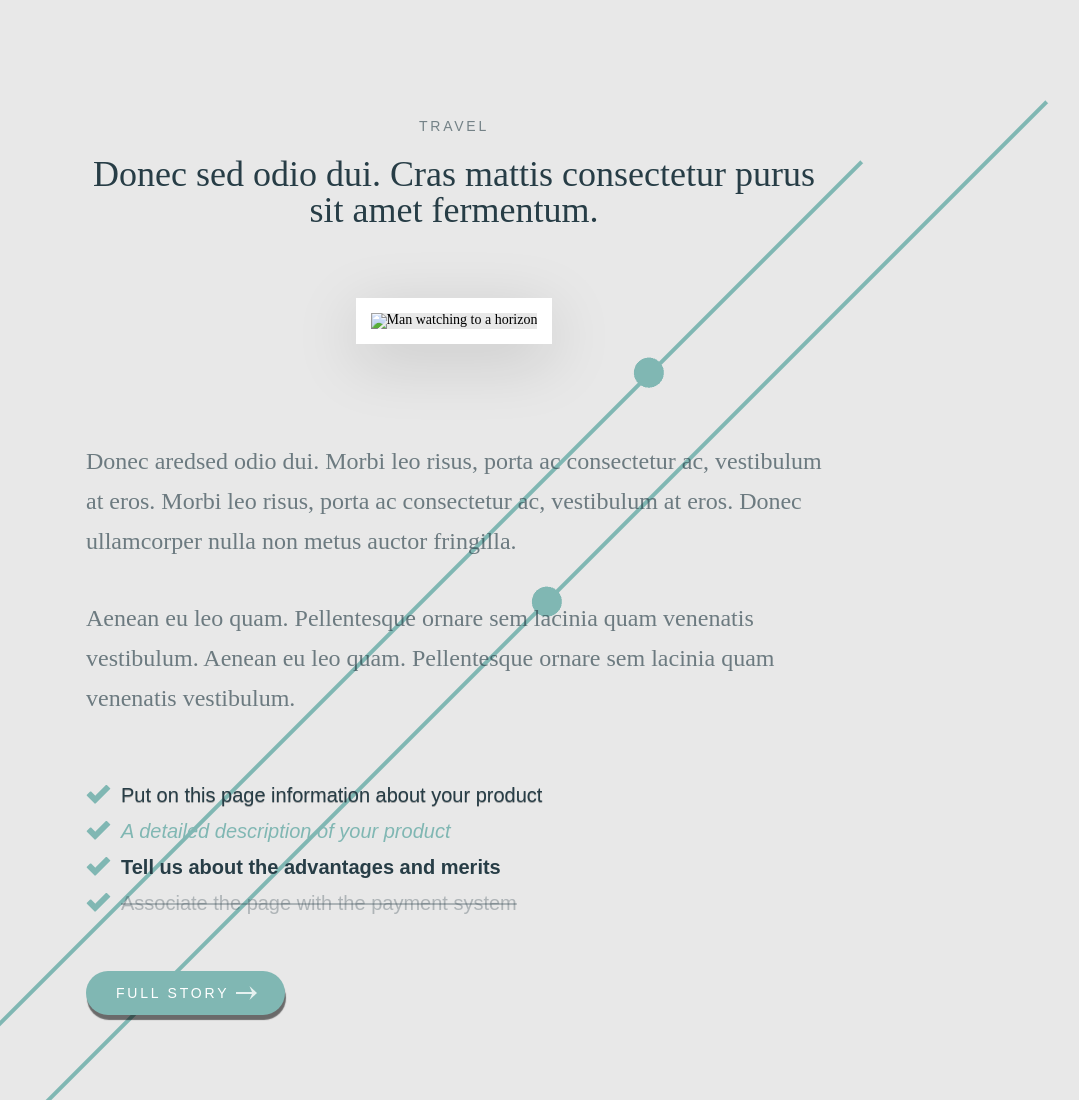
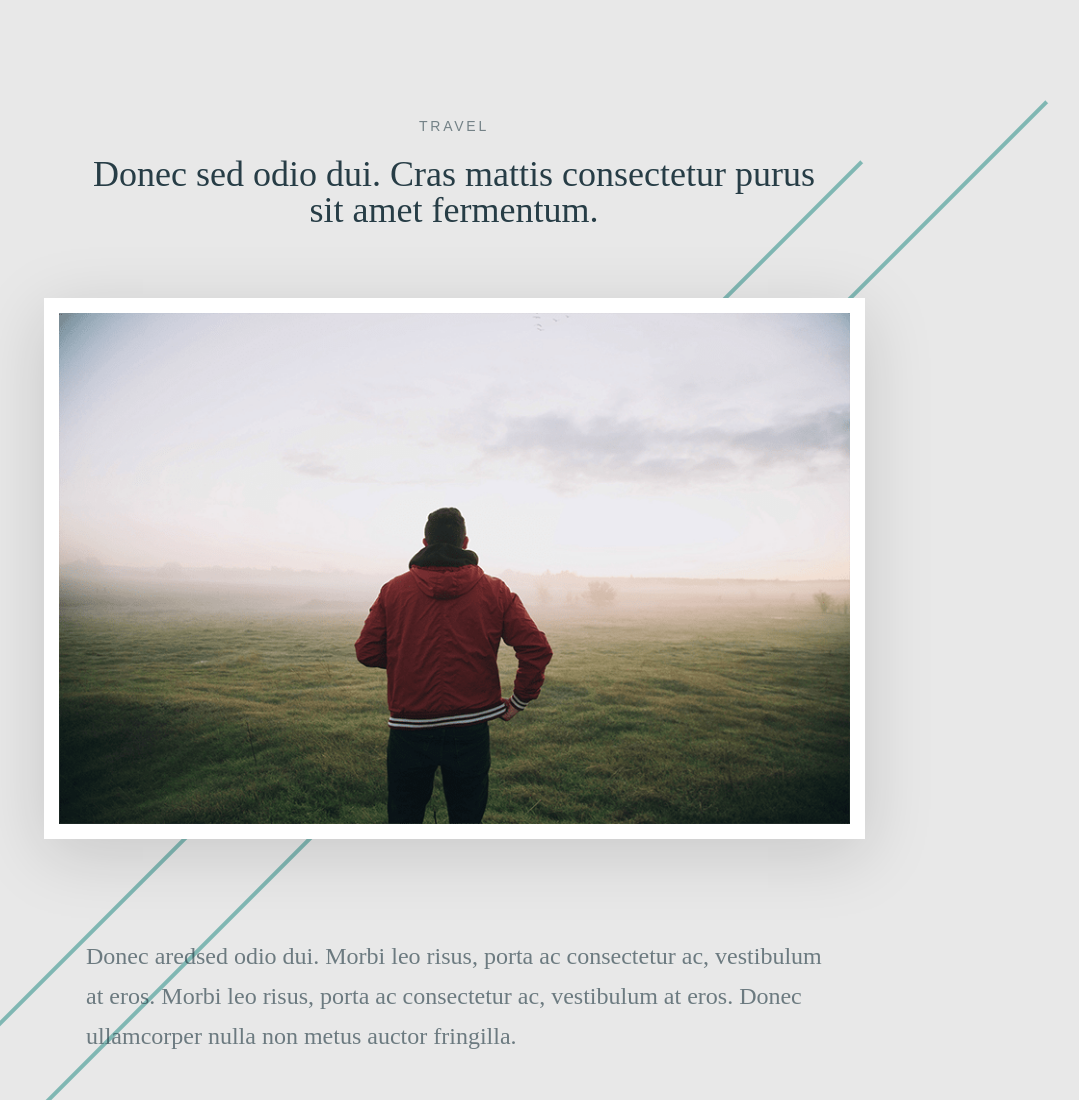
Before and after one commit to AleksandrYermolaev/study_first_layout, a plain HTML site: page index.html in a window 1280 px wide. Shown: the top 1100 px of the page, without its empty margins (186-1265 px from the left). Drawn offline with Linux system fonts and the light colour scheme; the site is published under a folder, as on GitHub Pages, so addresses that start at the root find nothing.

Commit message:
fixed showing image

```diff
--- a/index.html
+++ b/index.html
@@ -19,7 +19,7 @@
             </h1>
         </header>
 
-        <img src="/img/light-man.jpg" alt="Man watching to a horizon" class="content-image">
+        <img src="./img/light-man.jpg" alt="Man watching to a horizon" class="content-image">
 
 
         <div class="content-article">
```
